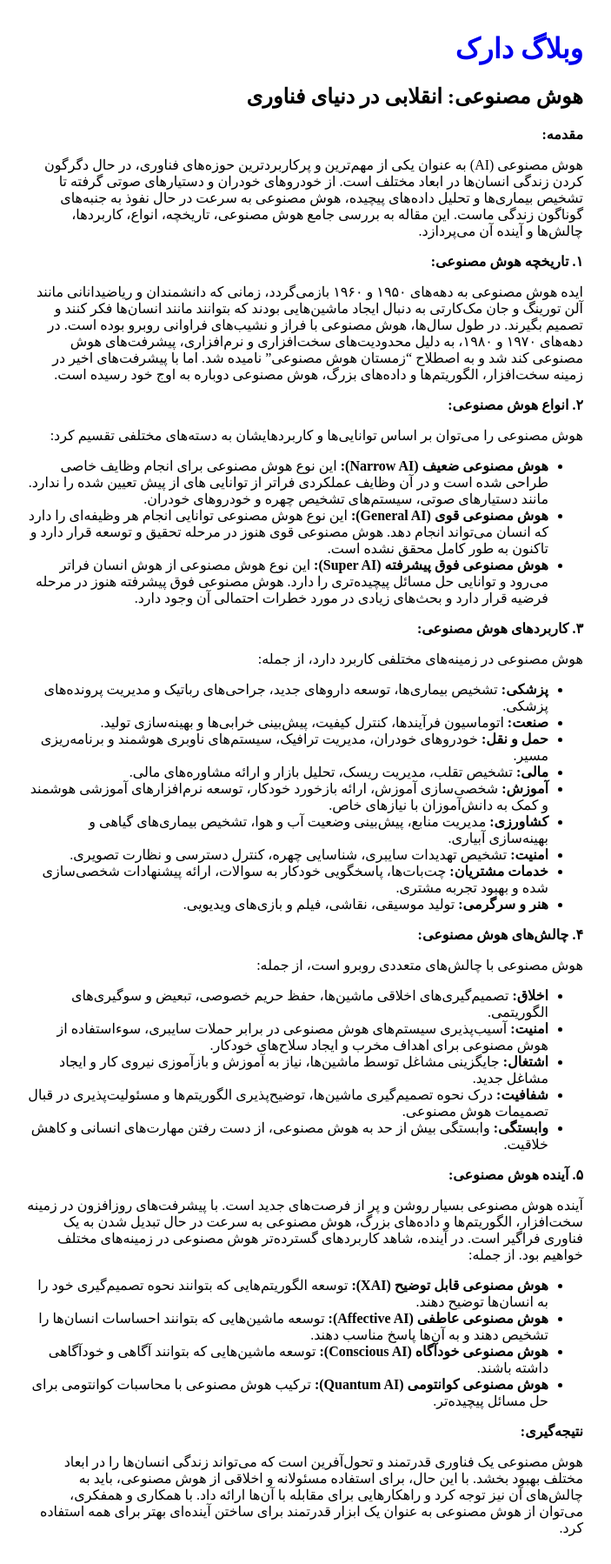
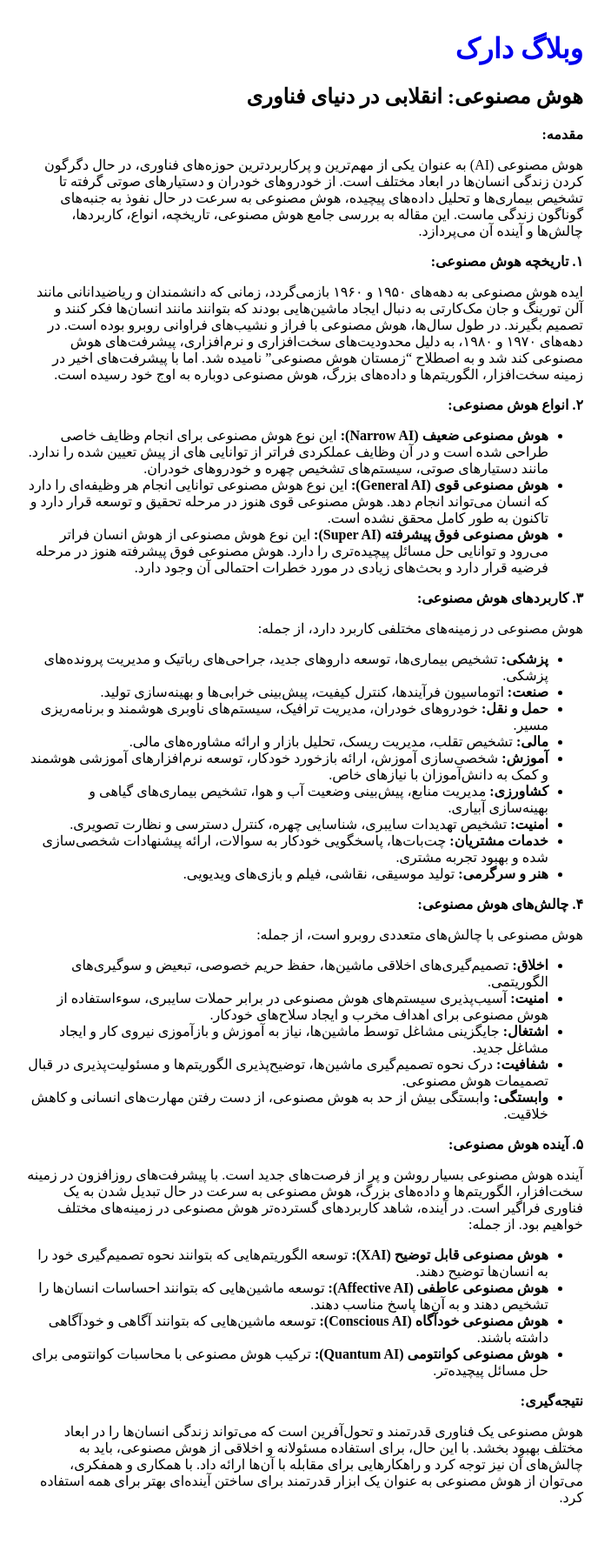
Before and after one commit to darkblog/darkblog.github.io, a Jekyll site: the page built from _posts/2025-2-1-7.md, in a window 1280 px wide. Shown: the whole page at 87% size, without its empty margins (289-992 px from the left). Built offline with Jekyll 4.4.1, drawn with Linux system fonts in a browser that asks for light colours; our own code applies the rules of GitHub Pages for plain Markdown files; after the commit the page ends 1763 px from its top, so only the background shows below that.

Commit message:
Update 2025-2-1-7.md

```diff
--- a/_posts/2025-2-1-7.md
+++ b/_posts/2025-2-1-7.md
@@ -14,8 +14,6 @@ title: هوش مصنوعی: انقلابی در دنیای فناوری
 ایده هوش مصنوعی به دهه‌های ۱۹۵۰ و ۱۹۶۰ بازمی‌گردد، زمانی که دانشمندان و ریاضیدانانی مانند آلن تورینگ و جان مک‌کارتی به دنبال ایجاد ماشین‌هایی بودند که بتوانند مانند انسان‌ها فکر کنند و تصمیم بگیرند. در طول سال‌ها، هوش مصنوعی با فراز و نشیب‌های فراوانی روبرو بوده است. در دهه‌های ۱۹۷۰ و ۱۹۸۰، به دلیل محدودیت‌های سخت‌افزاری و نرم‌افزاری، پیشرفت‌های هوش مصنوعی کند شد و به اصطلاح "زمستان هوش مصنوعی" نامیده شد. اما با پیشرفت‌های اخیر در زمینه سخت‌افزار، الگوریتم‌ها و داده‌های بزرگ، هوش مصنوعی دوباره به اوج خود رسیده است.
 
 **۲. انواع هوش مصنوعی:**
-
-هوش مصنوعی را می‌توان بر اساس توانایی‌ها و کاربردهایشان به دسته‌های مختلفی تقسیم کرد:
 
 * **هوش مصنوعی ضعیف (Narrow AI):** این نوع هوش مصنوعی برای انجام وظایف خاصی طراحی شده است و در آن وظایف عملکردی فراتر از توانایی های از پیش تعیین شده را ندارد. مانند دستیارهای صوتی، سیستم‌های تشخیص چهره و خودروهای خودران.
 * **هوش مصنوعی قوی (General AI):** این نوع هوش مصنوعی توانایی انجام هر وظیفه‌ای را دارد که انسان می‌تواند انجام دهد. هوش مصنوعی قوی هنوز در مرحله تحقیق و توسعه قرار دارد و تاکنون به طور کامل محقق نشده است.
```
